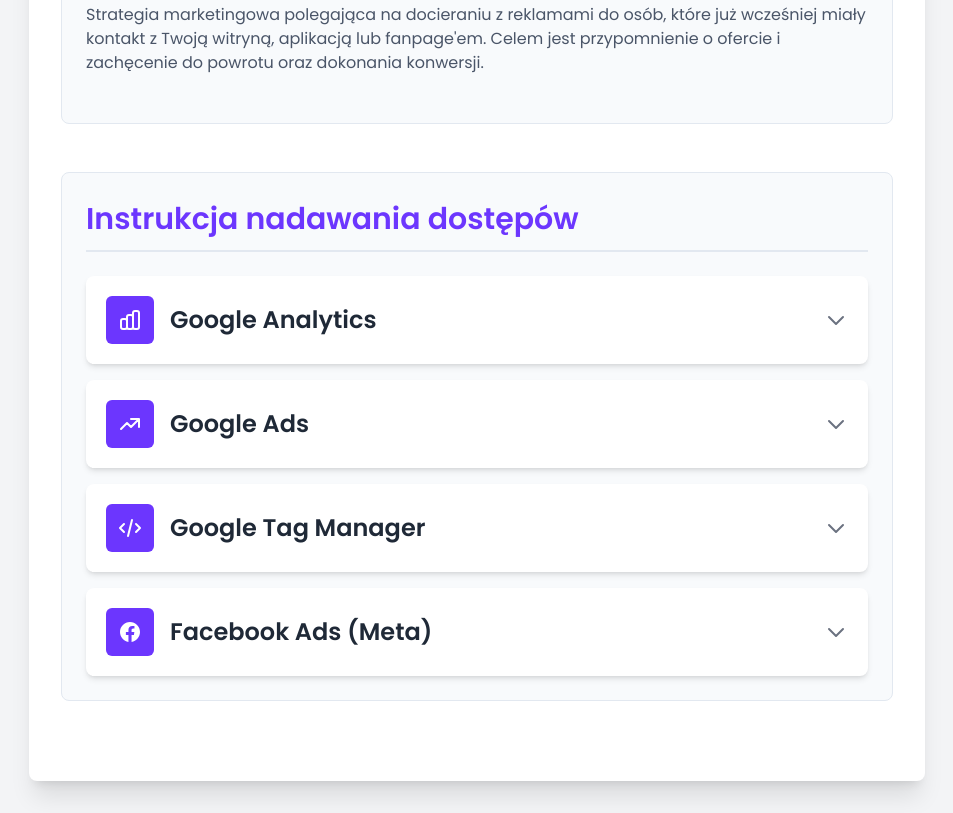
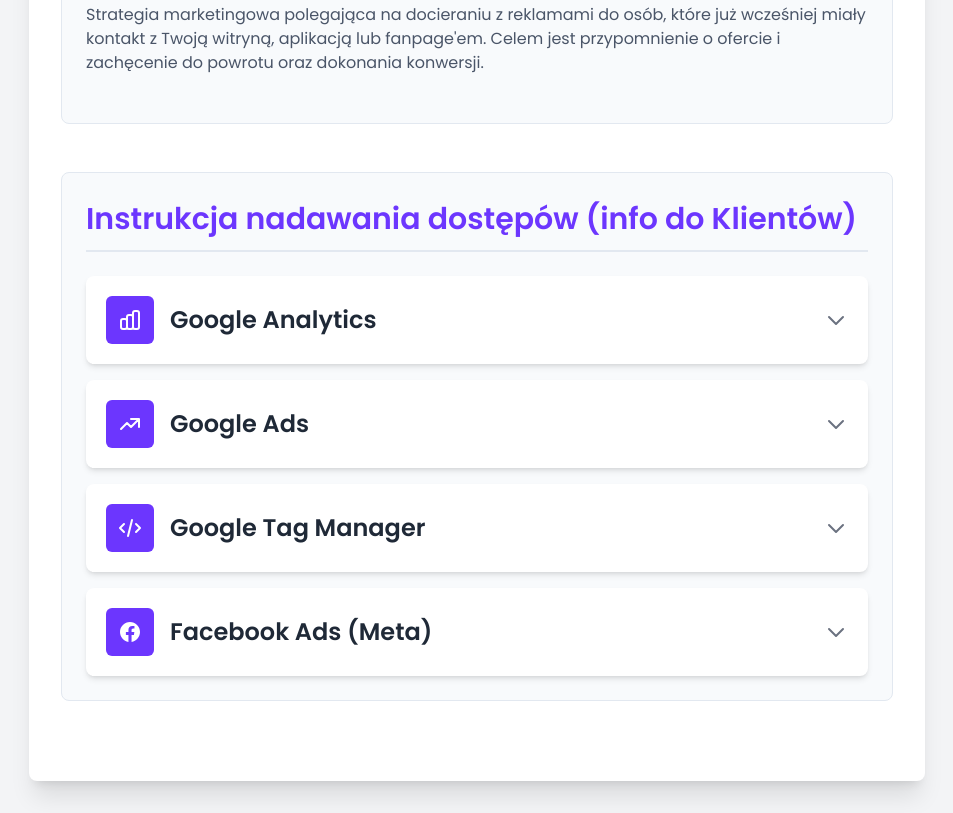
Before and after one commit to AnitaBeeffective/onboarding.teamperfo, a plain HTML site: page index.html in a window 1280 px wide. Shown: the part 9871-10684 px from the top of the page, without its empty margins (163-1116 px from the left). Drawn offline with nearby package versions, Linux system fonts and the light colour scheme.

Commit message:
Update index.html

```diff
--- a/index.html
+++ b/index.html
@@ -536,7 +536,7 @@
 
         <!-- NOWA SEKCJA: INSTRUKCJA NADAWANIA DOSTĘPÓW -->
         <section class="section-card">
-             <h2 class="section-title">Instrukcja nadawania dostępów</h2>
+             <h2 class="section-title">Instrukcja nadawania dostępów (info do Klientów)</h2>
              <div class="space-y-4">
 
                 <!-- 1. Google Analytics -->
```
